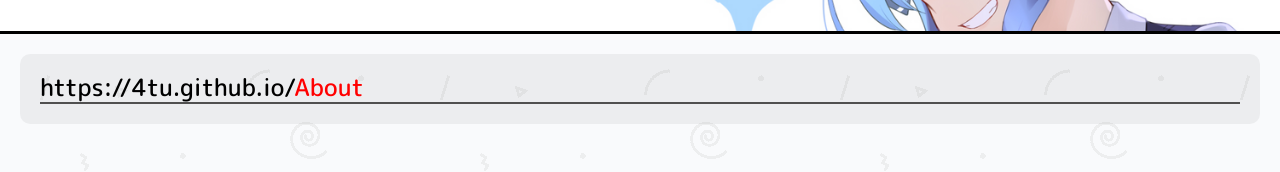
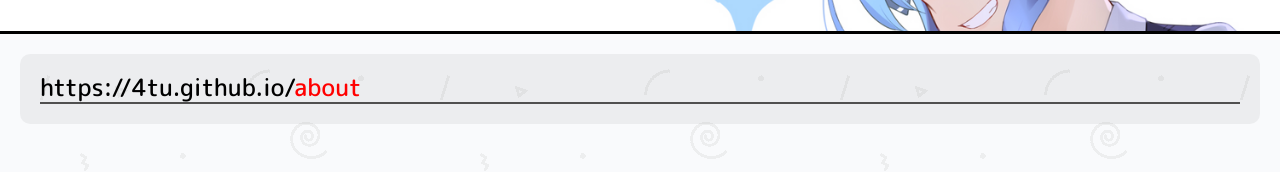
Before and after one commit to 4tu/4tu.github.io, a Nuxt app: page /about in a window 1280 px wide. Shown: the part 129-301 px from the top of the page. Built offline with nearby package versions, Linux system fonts and the light colour scheme.

Commit message:
fix: routing問題解消

```diff
--- a/pages/about.vue
+++ b/pages/about.vue
@@ -11,7 +11,7 @@ export default {
     name: 'about',
     data() {
         return{
-            uri: 'About',
+            uri: 'about',
         }
     }
 }
--- a/pages/contact.vue
+++ b/pages/contact.vue
@@ -11,7 +11,7 @@ export default {
     name: 'contact',
     data() {
         return{
-            uri: 'Contact',
+            uri: 'contact',
         }
     }
 }
--- a/pages/stack.vue
+++ b/pages/stack.vue
@@ -11,7 +11,7 @@ export default {
     name: 'stack',
     data() {
         return{
-            uri: 'Stack',
+            uri: 'stack',
         }
     }
 }
```
